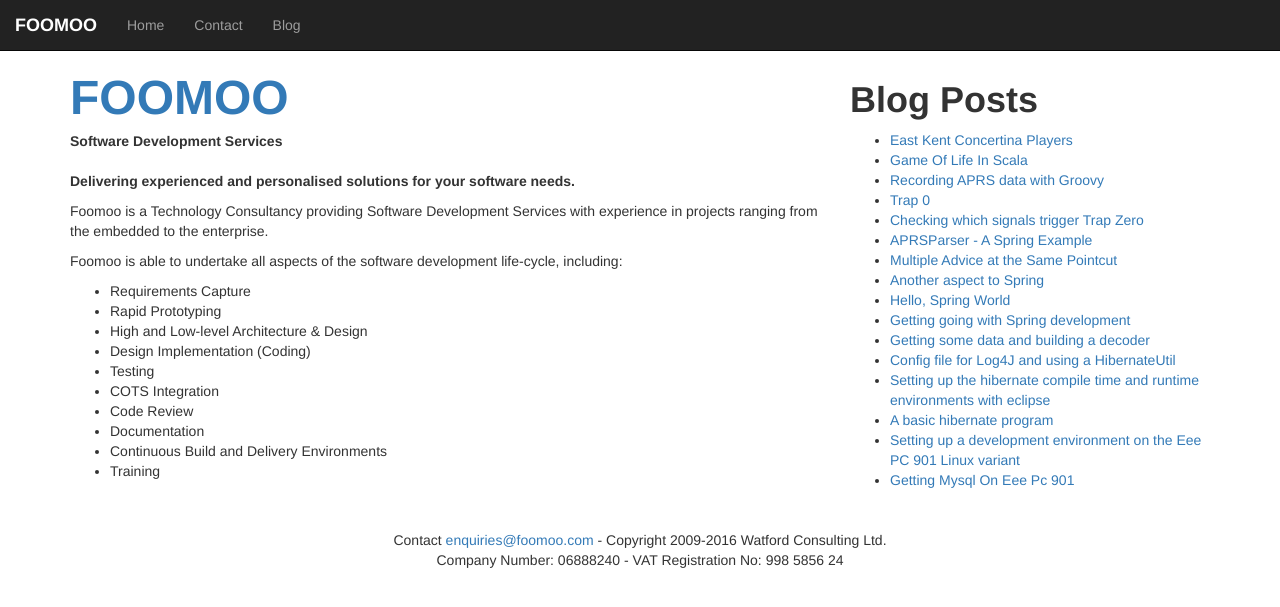
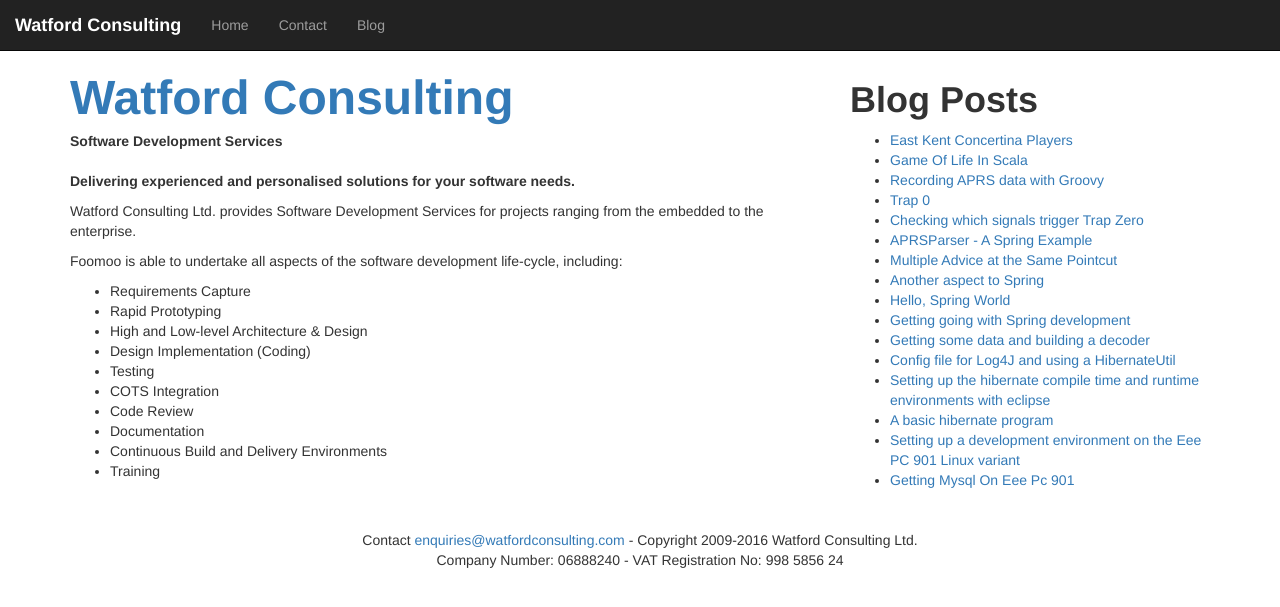
Before and after one commit to danwatford/danwatford.github.io, a Jekyll site: the page built from index.md, in a window 1280 px wide. Shown: the top 607 px of the page. Built offline with Jekyll 4.4.1, drawn with Linux system fonts in a browser that asks for light colours.

Commit message:
Set name and telephone number

```diff
--- a/_includes/footer.html
+++ b/_includes/footer.html
@@ -20,7 +20,7 @@
       <div class="container">
         <p><center>
 			<br>
-			Contact <a href="mailto:enquiries@foomoo.com">enquiries@foomoo.com</a> - Copyright 2009-2016 Watford Consulting Ltd.<br>
+			Contact <a href="mailto:enquiries@foomoo.com">enquiries@watfordconsulting.com</a> - Copyright 2009-2016 Watford Consulting Ltd.<br>
 			Company Number: 06888240 - VAT Registration No: 998 5856 24
 		</center></p>
       </div>
--- a/_includes/header.html
+++ b/_includes/header.html
@@ -49,7 +49,7 @@
         <span class="icon-bar"></span>
         <span class="icon-bar"></span>
       </button>
-      <a class="navbar-brand" href="/">FOOMOO</a>
+      <a class="navbar-brand" href="/">Watford Consulting</a>
     </div>
 
     <!-- Collect the nav links, forms, and other content for toggling -->
@@ -68,7 +68,7 @@
 	<div class="col-md-8">
 		<header id="branding" role="banner">
 			<hgroup>
-				<h1 id="site-title"><a href="/" rel="home">FOOMOO</a></h1>
+				<h1 id="site-title"><a href="/" rel="home">Watford Consulting</a></h1>
 				<p class="lead">Software Development Services</p>
 			</hgroup>
 		</header>
--- a/index.md
+++ b/index.md
@@ -1,11 +1,11 @@
 ---
 layout: default
-title: FOOMOO Software Development Services
+title: Watford Consulting Ltd. Software Development Services
 ---
 
 **Delivering experienced and personalised solutions for your software needs.**
 
-Foomoo is a Technology Consultancy providing Software Development Services with experience in projects ranging from the embedded to the enterprise.
+Watford Consulting Ltd. provides Software Development Services for projects ranging from the embedded to the enterprise.
 
 Foomoo is able to undertake all aspects of the software development life-cycle, including:
 <ul>
```
Also changed, not shown: contact/index.md (+2 -1 lines).
